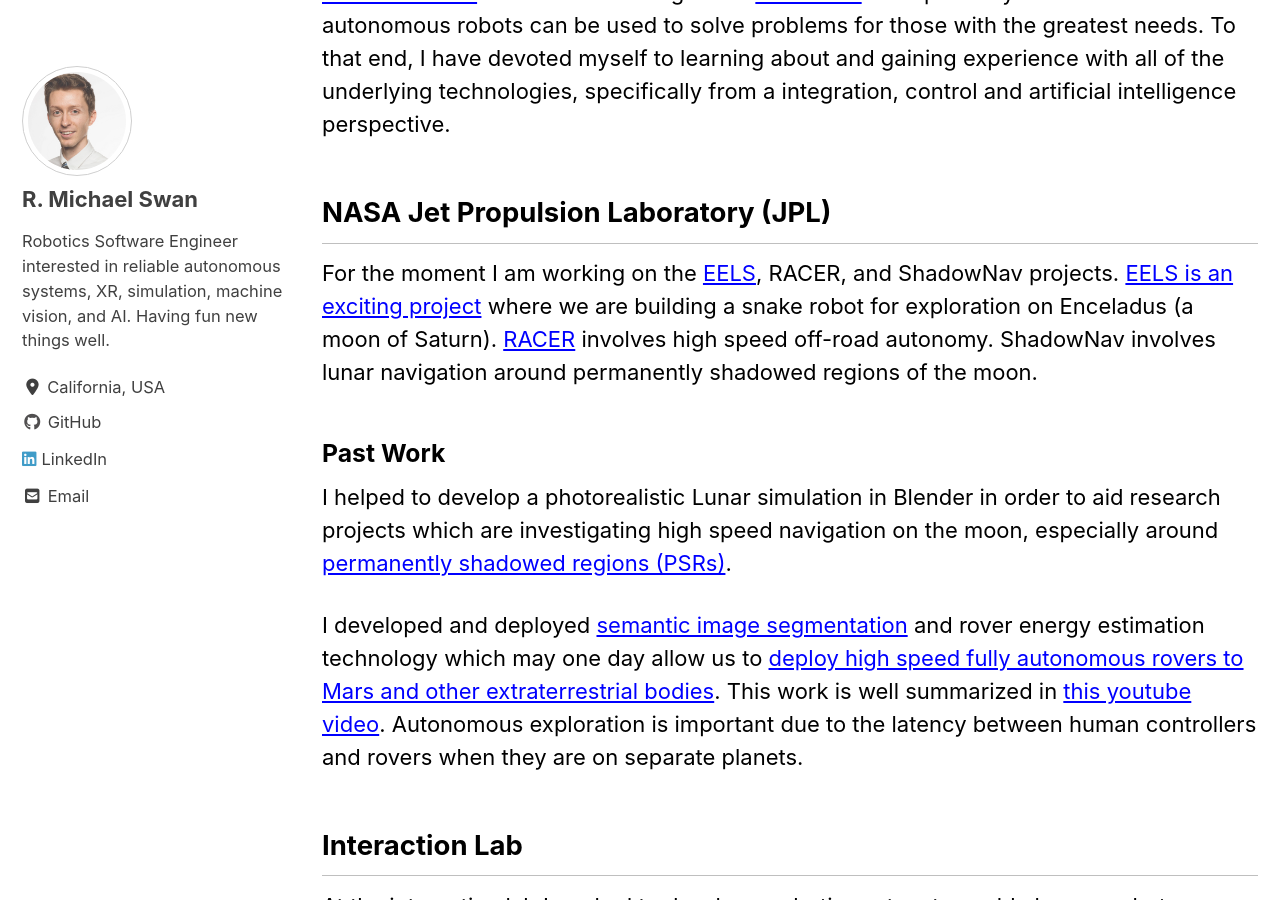
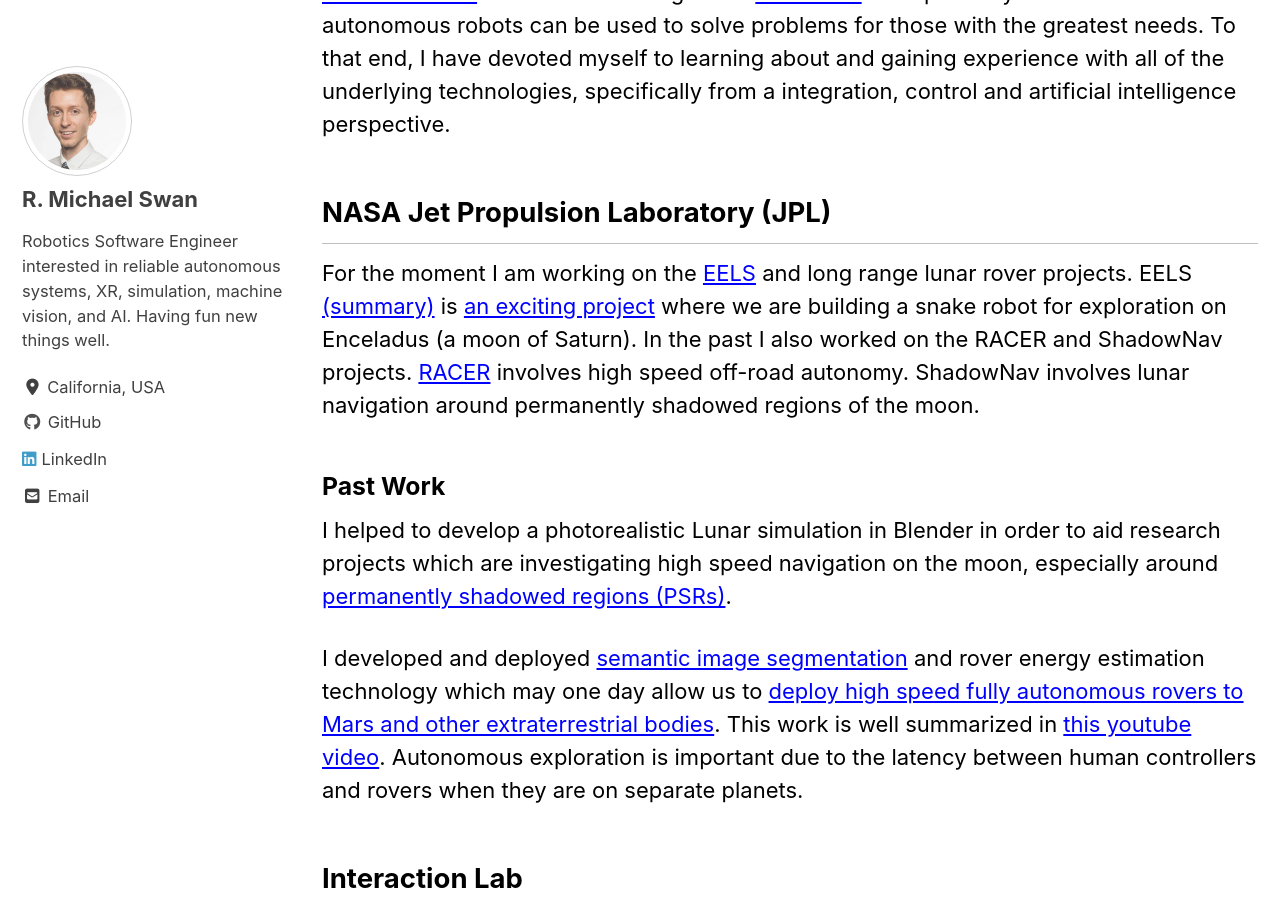
Before and after one commit to RMichaelSwan/-RMichaelSwan.github.io, a Jekyll site: the page built from index.md, in a window 1280 px wide and 900 px high, scrolled down 558 px. Built offline with Jekyll 4.4.1, drawn with Linux system fonts in a browser that asks for light colours; cached includes are drawn as plain includes; nearby versions of some CDN libraries.

Commit message:
Update index.md

```diff
--- a/index.md
+++ b/index.md
@@ -18,7 +18,7 @@ I am presently working at [NASA Jet Propulsion Laboratory (JPL) as a Robotics Sy
 
 ## NASA Jet Propulsion Laboratory (JPL)
 
-For the moment I am working on the [EELS](https://www-robotics.jpl.nasa.gov/how-we-do-it/systems/exobiology-extant-life-surveyor-eels/), RACER, and ShadowNav projects. [EELS is an exciting project](https://kiss.caltech.edu/lectures/2019_EELS.html) where we are building a snake robot for exploration on Enceladus (a moon of Saturn). [RACER](https://spectrum.ieee.org/darpa-robot-racer) involves high speed off-road autonomy. ShadowNav involves lunar navigation around permanently shadowed regions of the moon.
+For the moment I am working on the [EELS](https://www-robotics.jpl.nasa.gov/how-we-do-it/systems/exobiology-extant-life-surveyor-eels/) and long range lunar rover projects. EELS [(summary)](https://youtu.be/ifCIDT4X9AM?si=Ys18fMtEiLXFcopT) is [an exciting project](https://kiss.caltech.edu/lectures/2019_EELS.html) where we are building a snake robot for exploration on Enceladus (a moon of Saturn). In the past I also worked on the RACER and ShadowNav projects. [RACER](https://spectrum.ieee.org/darpa-robot-racer) involves high speed off-road autonomy. ShadowNav involves lunar navigation around permanently shadowed regions of the moon.
 
 ### Past Work
 
```
